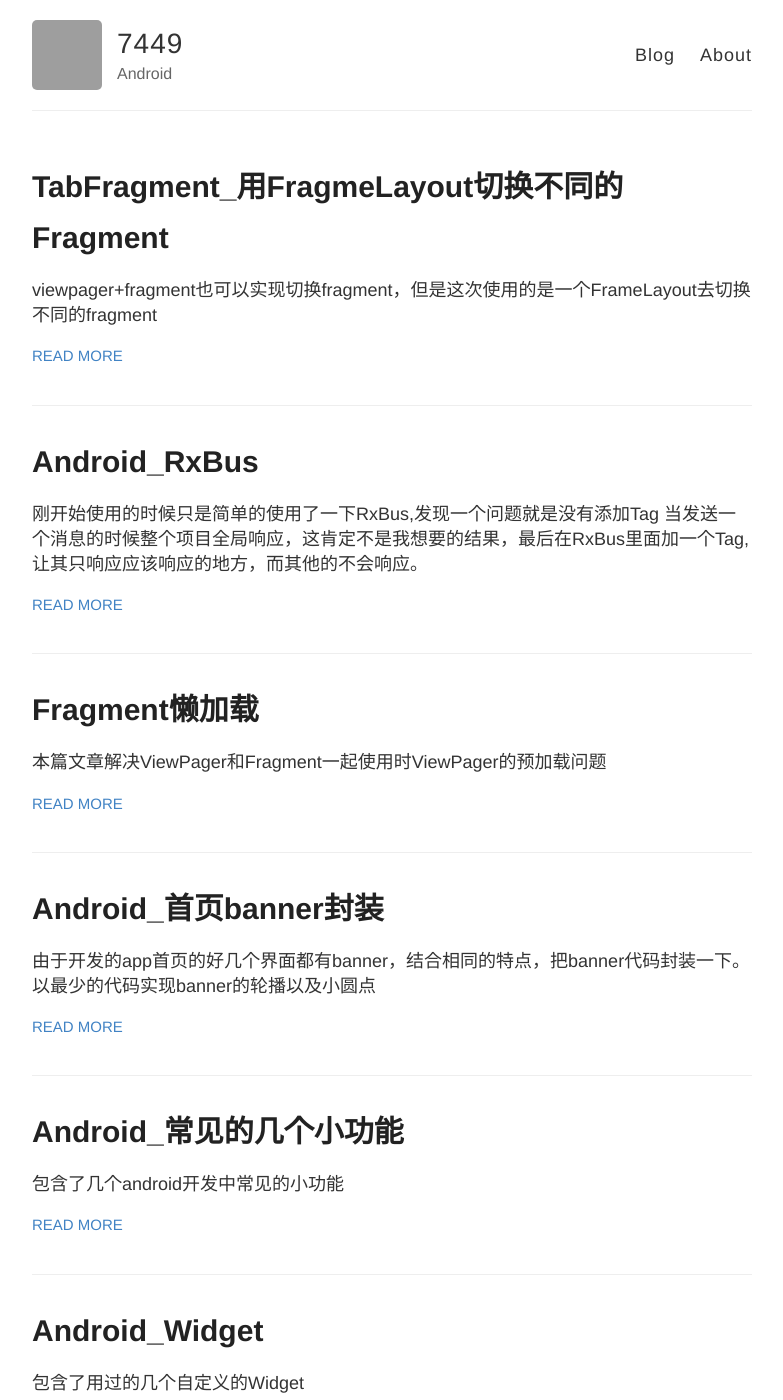
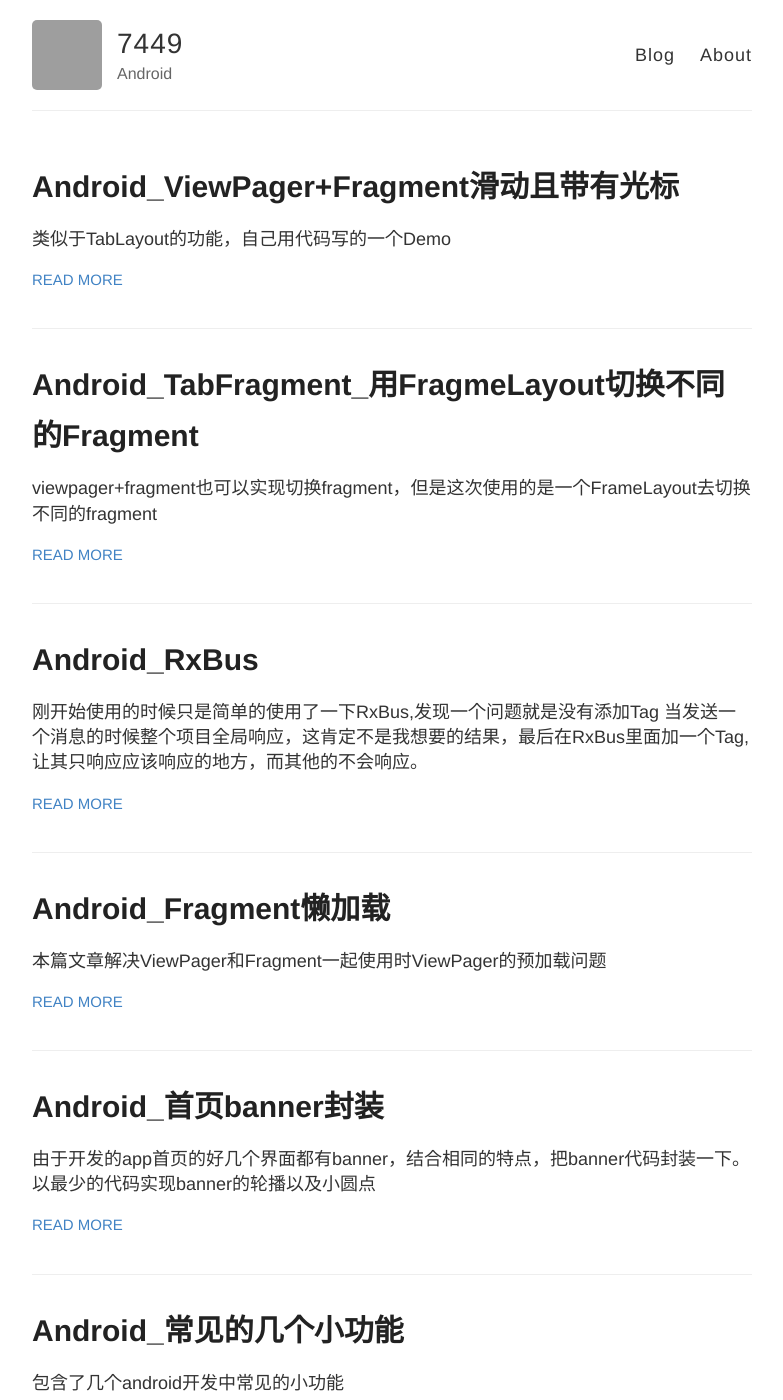
Before and after one commit to 7449/7449.github.io, a Jekyll site: the page built from index.html, in a window 1280 px wide and 1400 px high. Shown: the whole window, without its empty margins (248-1031 px from the left). Built offline with Jekyll 4.4.1, drawn with Linux system fonts in a browser that asks for light colours; some of the changed lines change nothing that is shown; grey boxes are pictures that could not be loaded.

Commit message:
add ViewPagerFragment

```diff
--- a/_posts/2016-10-5-Android_Fragment懒加载.md
+++ b/_posts/2016-10-5-Android_Fragment懒加载.md
@@ -1,6 +1,6 @@
 ---
 layout: post
-title: Fragment懒加载
+title: Android_Fragment懒加载
 ---
 
 本篇文章解决ViewPager和Fragment一起使用时ViewPager的预加载问题
--- a/_posts/2016-10-5-Android_TabFragment_用FragmeLayout切换不同的Fragment.md
+++ b/_posts/2016-10-5-Android_TabFragment_用FragmeLayout切换不同的Fragment.md
@@ -1,6 +1,6 @@
 ---
 layout: post
-title: TabFragment_用FragmeLayout切换不同的Fragment
+title: Android_TabFragment_用FragmeLayout切换不同的Fragment
 ---
 
 viewpager+fragment也可以实现切换fragment，但是这次使用的是一个FrameLayout去切换不同的fragment
--- /dev/null
+++ b/_posts/2016-10-5-Android_ViewPager+Fragment滑动且带有光标.md
@@ -0,0 +1,119 @@
+---
+layout: post
+title: Android_ViewPager+Fragment滑动且带有光标
+---
+
+类似于TabLayout的功能，自己用代码写的一个Demo
+
+代码地址：[https://github.com/7449/AndroidDevelop/tree/master/ViewPagerFragment](https://github.com/7449/AndroidDevelop/tree/master/ViewPagerFragment)
+
+	public class MainActivity extends AppCompatActivity implements ViewPager.OnPageChangeListener, RadioGroup.OnCheckedChangeListener {
+	    private int ivWidth;
+	    private ViewPager viewPager;
+	    private ImageView imageView;
+
+	    @Override
+	    protected void onCreate(Bundle savedInstanceState) {
+	        super.onCreate(savedInstanceState);
+	        setContentView(R.layout.activity_main);
+	        viewPager = (ViewPager) findViewById(R.id.viewpager);
+	        RadioGroup radioGroup = (RadioGroup) findViewById(R.id.rg_group);
+	        imageView = (ImageView) findViewById(R.id.iv_line);
+
+
+	        Display display = getWindow().getWindowManager().getDefaultDisplay();
+	        DisplayMetrics dm = new DisplayMetrics();
+	        display.getMetrics(dm);
+	        ivWidth = (dm.widthPixels / 3);
+	        viewPager.addOnPageChangeListener(this);
+	        radioGroup.setOnCheckedChangeListener(this);
+	        viewPager.setAdapter(new FragmentPagerAdapter(getSupportFragmentManager()) {
+
+	            @Override
+	            public Fragment getItem(int position) {
+	                return ViewPagerFragment.startFragment(position);
+	            }
+
+	            @Override
+	            public int getCount() {
+	                return 3;
+	            }
+	        });
+	    }
+
+	    @Override
+	    public void onPageScrolled(int position, float positionOffset, int positionOffsetPixels) {
+	        RelativeLayout.LayoutParams lp = (RelativeLayout.LayoutParams) imageView.getLayoutParams();
+	        lp.leftMargin = position * ivWidth + (int) (positionOffset * ivWidth);
+	        lp.width = ivWidth;
+	        imageView.setLayoutParams(lp);
+	    }
+
+	    @Override
+	    public void onPageSelected(int position) {
+
+	    }
+
+	    @Override
+	    public void onPageScrollStateChanged(int state) {
+
+	    }
+
+	    @Override
+	    public void onCheckedChanged(RadioGroup radioGroup, int i) {
+	        switch (i) {
+	            case R.id.rb_one:
+	                viewPager.setCurrentItem(0);
+	                break;
+	            case R.id.rb_two:
+	                viewPager.setCurrentItem(1);
+	                break;
+	            default:
+	                viewPager.setCurrentItem(2);
+	                break;
+	        }
+	    }
+	}
+
+由一个Fragment构成的测试页面
+
+
+	public class ViewPagerFragment extends Fragment {
+
+
+	    private TextView textView;
+	    private int index;
+
+	    public static ViewPagerFragment startFragment(int position) {
+	        ViewPagerFragment fragment = new ViewPagerFragment();
+	        Bundle bundle = new Bundle();
+	        bundle.putInt("index", position);
+	        fragment.setArguments(bundle);
+	        return fragment;
+	    }
+
+	    @Override
+	    public void onCreate(@Nullable Bundle savedInstanceState) {
+	        super.onCreate(savedInstanceState);
+	        Bundle arguments = getArguments();
+	        if (null != arguments) {
+	            index = arguments.getInt("index");
+	        }
+	    }
+
+	    @Nullable
+	    @Override
+	    public View onCreateView(LayoutInflater inflater, @Nullable ViewGroup container, @Nullable Bundle savedInstanceState) {
+	        View inflate = getLayoutInflater(savedInstanceState).inflate(R.layout.fragment_viewpager, null);
+	        textView = (TextView) inflate.findViewById(R.id.tv);
+	        return inflate;
+	    }
+
+	    @Override
+	    public void onActivityCreated(@Nullable Bundle savedInstanceState) {
+	        super.onActivityCreated(savedInstanceState);
+	        textView.setText(String.valueOf(index));
+	    }
+	}
+
+![_config.yml]({{ site.baseurl }}/images/viewpagerFragment.gif)
```
Also changed, not shown: images/viewpagerFragment.gif (added).
